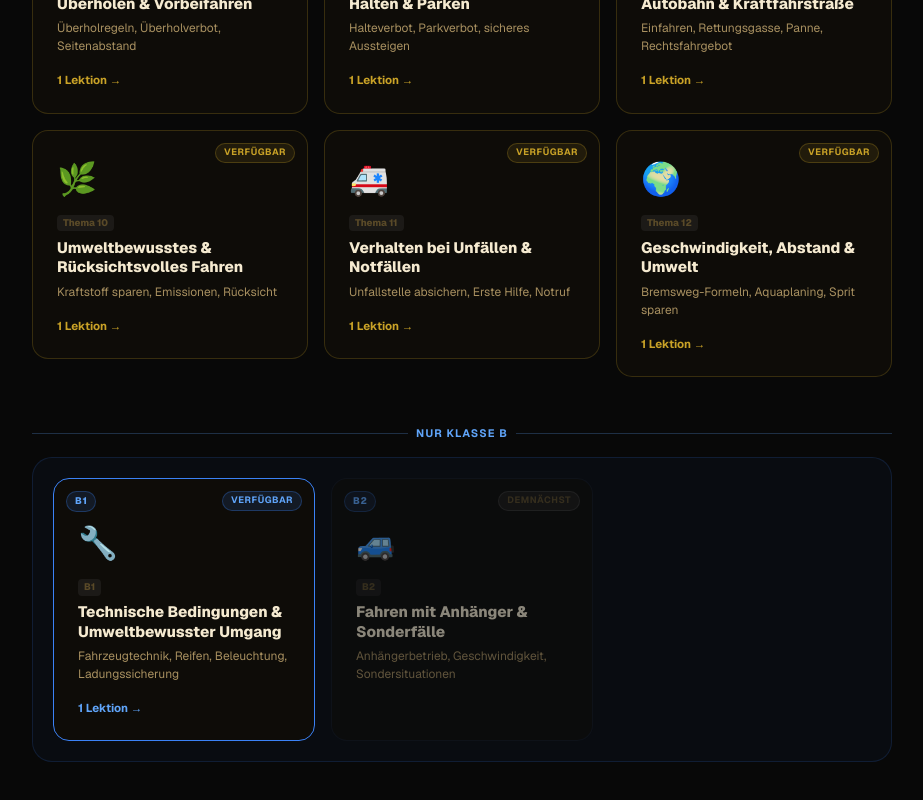
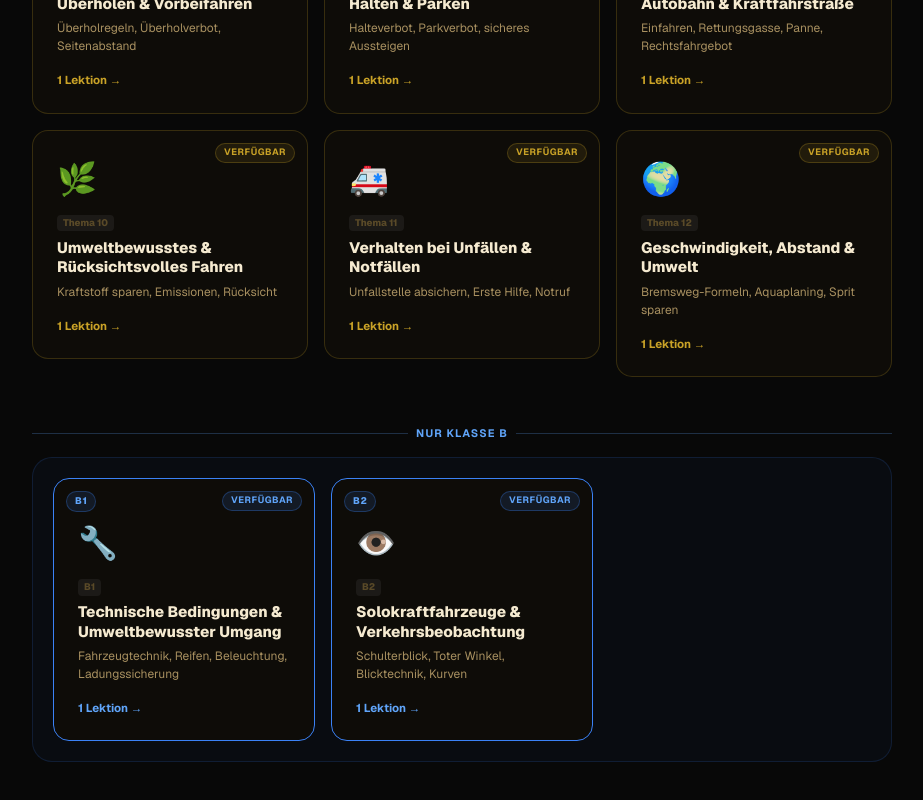
Before and after one commit to yamero37/fahrschule-theorie, a Next.js app: page /unterricht in a window 1280 px wide. Shown: the part 896-1696 px from the top of the page, without its empty margins (178-1101 px from the left). Built offline with nearby package versions, Linux system fonts and the light colour scheme; no server answers.

Commit message:
feat: Klasse-B Thema B2 Verkehrsbeobachtung hinzugefuegt - alle Lektionen komplett

```diff
--- a/data/lektionen.ts
+++ b/data/lektionen.ts
@@ -1299,10 +1299,112 @@ export const TOPICS: Topic[] = [
     id: 14,
     tag: 'B2',
     classB: true,
-    icon: '🚙',
-    title: 'Fahren mit Anhänger & Sonderfälle',
-    subtitle: 'Anhängerbetrieb, Geschwindigkeit, Sondersituationen',
-    available: false,
-    lessons: [],
+    icon: '👁️',
+    title: 'Solokraftfahrzeuge & Verkehrsbeobachtung',
+    subtitle: 'Schulterblick, Toter Winkel, Blicktechnik, Kurven',
+    available: true,
+    lessons: [
+      {
+        id: 1,
+        title: 'Lektion B2 – Fahren mit Solokraftfahrzeugen & Zügen / Verkehrsbeobachtung',
+        blocks: [
+          { type: 'highlight', text: 'In dieser Lektion geht es darum, wie du dein Fahrzeug richtig führst, den Verkehr beobachtest und Gefahren frühzeitig erkennst.' },
+
+          { type: 'heading', text: 'Verkehrsbeobachtung' },
+          { type: 'list', items: [
+            'Du musst ständig beobachten:',
+            '→ vorne',
+            '→ hinten',
+            '→ seitlich',
+          ]},
+          { type: 'list', items: [
+            'Wichtig sind:',
+            '→ Spiegel',
+            '→ Schulterblick',
+            '→ Blickführung',
+          ]},
+
+          { type: 'heading', text: 'Blicktechnik' },
+          { type: 'note', text: '🚫 Nicht direkt vor das Auto schauen!' },
+          { type: 'highlight', text: '✅ Richtig: weit vorausschauen.' },
+          { type: 'list', items: [
+            'Dadurch erkennst du:',
+            '→ Gefahren früher',
+            '→ Bremsvorgänge rechtzeitig',
+            '→ Verkehrszeichen rechtzeitig',
+          ]},
+
+          { type: 'heading', text: 'Schulterblick' },
+          { type: 'badge', text: '⚡ Sehr oft abgefragt' },
+          { type: 'list', items: [
+            'Pflicht bei:',
+            '→ Abbiegen',
+            '→ Spurwechsel',
+            '→ Anfahren',
+          ]},
+          { type: 'list', items: [
+            'Besonders wegen:',
+            '→ Fahrradfahrern',
+            '→ E-Scootern',
+            '→ Motorrädern',
+          ]},
+
+          { type: 'heading', text: 'Toter Winkel' },
+          { type: 'note', text: '⚠️ Bereiche, die man im Spiegel nicht sieht. Spiegel allein reichen nicht — immer Schulterblick machen!' },
+
+          { type: 'divider' },
+          { type: 'heading', text: 'Fahrzeugbedienung' },
+          { type: 'list', items: [
+            'ruhig lenken',
+            'passend schalten',
+            'gleichmäßig bremsen',
+            'Fahrzeug kontrolliert führen',
+          ]},
+
+          { type: 'heading', text: 'Kurven fahren' },
+          { type: 'list', items: ['Vor der Kurve: Geschwindigkeit reduzieren'] },
+          { type: 'note', text: '🚫 Nicht: stark in der Kurve bremsen!' },
+
+          { type: 'divider' },
+          { type: 'badge', text: '⚡ Sehr oft abgefragt' },
+
+          { type: 'heading', text: 'Schulterblick – Prüfungsfrage' },
+          { type: 'question', text: 'Typische Frage: „Wann müssen Sie den Schulterblick durchführen?"' },
+          { type: 'answer', items: [
+            'vor Spurwechsel',
+            'vor dem Abbiegen',
+            'beim Anfahren',
+          ]},
+
+          { type: 'heading', text: 'Toter Winkel – Prüfungsfalle' },
+          { type: 'note', text: '⚠️ Motorräder und Fahrräder können leicht übersehen werden — Schulterblick rettet Leben!' },
+
+          { type: 'heading', text: 'Blickführung' },
+          { type: 'question', text: 'Was ist die richtige Blicktechnik?' },
+          { type: 'answer', items: [
+            'Weit nach vorne schauen',
+            'Verkehr früh erkennen',
+            'Nicht nur direkt vors Fahrzeug schauen',
+          ]},
+
+          { type: 'heading', text: 'Verkehrsbeobachtung' },
+          { type: 'list', items: [
+            'Spiegel regelmäßig nutzen',
+            'Umfeld ständig kontrollieren',
+          ]},
+
+          { type: 'divider' },
+          { type: 'heading', text: '📌 Merksätze für die Prüfung' },
+          { type: 'list', items: [
+            'Spiegel + Schulterblick gehören zusammen',
+            'Der tote Winkel kann lebensgefährlich sein',
+            'Weitblick verbessert Reaktionszeit',
+            'Vor der Kurve bremsen — nie in der Kurve',
+            'Gute Fahrer beobachten ständig den Verkehr',
+          ]},
+          { type: 'note', text: '💡 Prüfungs-Tipp: Bei Beobachtungsfragen ist oft richtig — früh erkennen, ruhig handeln und doppelt absichern.' },
+        ],
+      },
+    ],
   },
 ]
```
